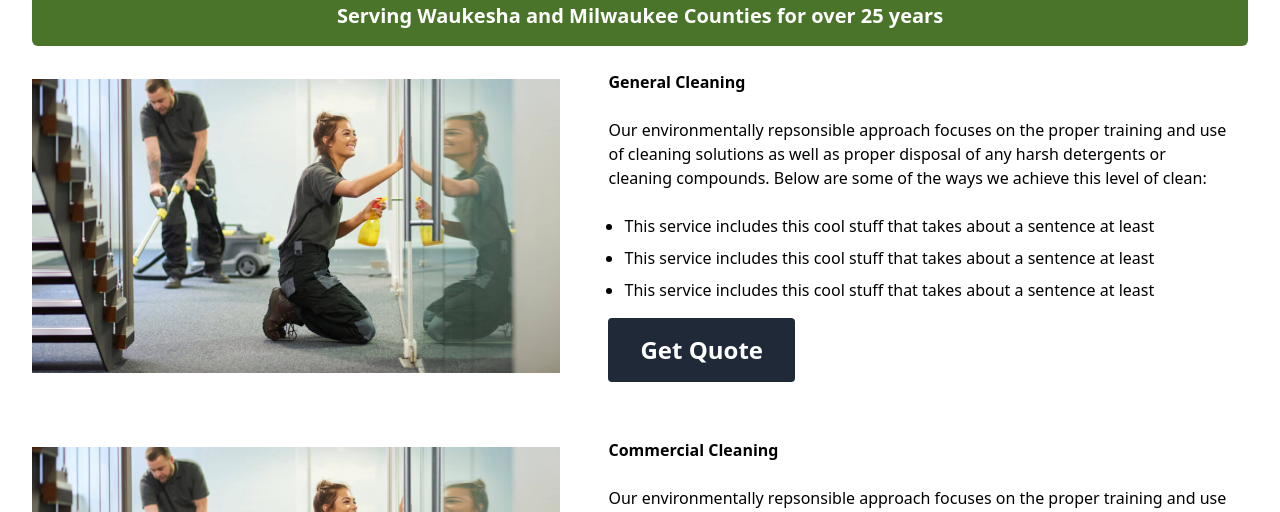
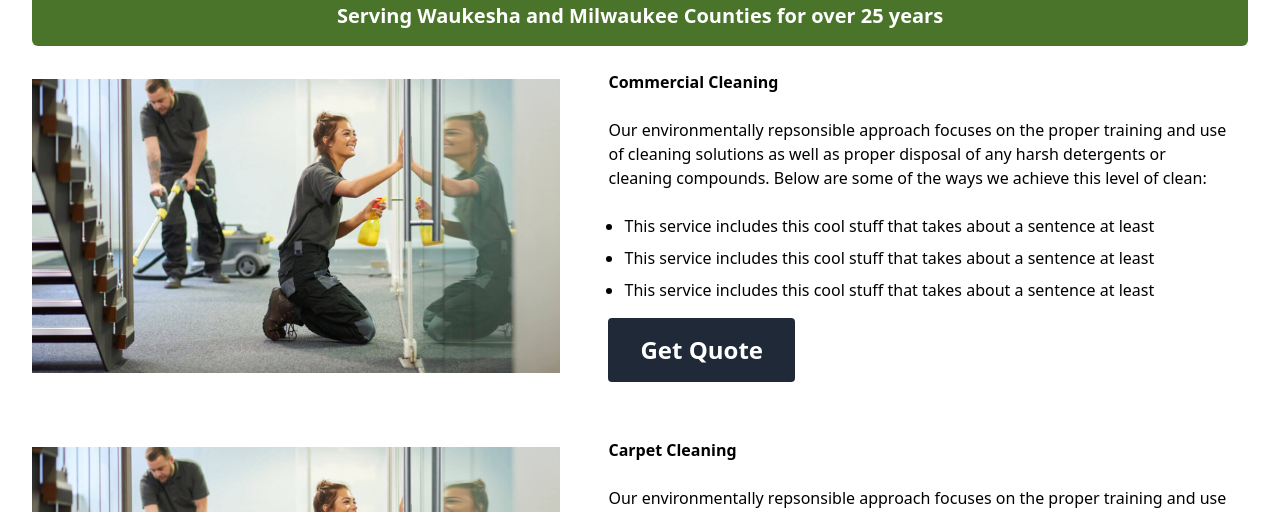
Before and after one commit to Clean-Choice-Website/clean-choice, a React (Vite) app: page /services in a window 1280 px wide. Shown: the part 277-789 px from the top of the page. Built offline with nearby package versions, Linux system fonts and the light colour scheme.

Commit message:
Change cleaning services

```diff
--- a/src/Services.jsx
+++ b/src/Services.jsx
@@ -24,7 +24,7 @@ const Services = () => {
             </div>
             <div className="md:mr-8">
               <div className="my-4 text-center md:mt-2 md:px-8 md:text-left">
-                <h3 className="font-bold">General Cleaning</h3>
+                <h3 className="font-bold">Commercial Cleaning</h3>
               </div>
               <div className="items-start">
                 <p className="px-8 py-2 md:pr-4">
@@ -78,7 +78,7 @@ const Services = () => {
             </div>
             <div className="mb-4 md:mb-0 md:mr-8">
               <div className="my-4 text-center md:mt-2 md:px-8 md:text-left">
-                <h3 className="font-bold">Commercial Cleaning</h3>
+                <h3 className="font-bold">Carpet Cleaning</h3>
               </div>
               <div className="items-start">
                 <p className="px-8 py-2 md:pr-4">
```
